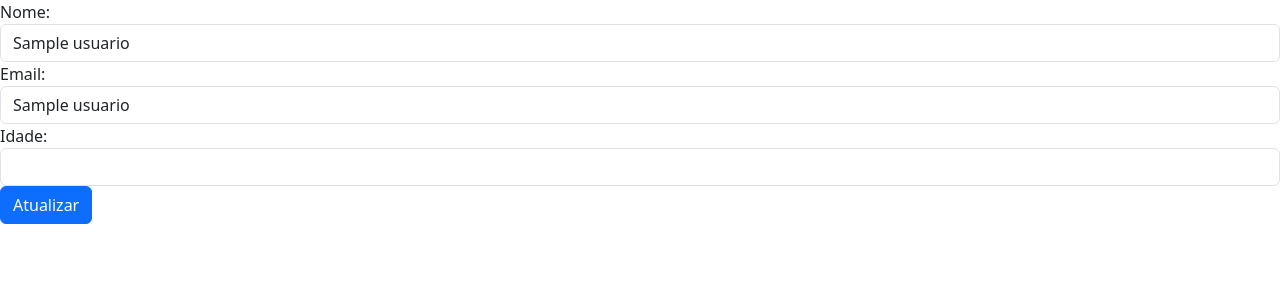
After one commit to R4PTOR-C/Flask_CRUD, a Flask app: page /editar_usuario/1 in a window 1280 px wide. The commit adds this page. Shown: the top 300 px of the page. Run offline with Flask 3, Linux system fonts and the light colour scheme; a database or web service that is not in the repository returns one stand-in record (values such as "Sample title"); some libraries are stand-ins or nearby versions.

Commit message:
Adicionadoopção de editar e deletar usuarios

```diff
--- a/app.py
+++ b/app.py
@@ -1,5 +1,5 @@
 from config import DevelopmentConfig, ProductionConfig
-from flask import Flask, render_template, request
+from flask import Flask, render_template, request, redirect, url_for
 import psycopg2
 
 
@@ -41,6 +41,49 @@ def adicionar_usuario():
     else:
         return render_template('new.html')
 
+@app.route('/deletar_usuario/<int:id>', methods=['POST'])
+def deletar_usuario(id):
+    # Lógica para deletar o usuário com o ID fornecido
+
+    conn = psycopg2.connect(host='localhost', user='rafael', password='nova_senha', database='banco_de_dados')
+    cursor = conn.cursor()
+    cursor.execute('DELETE FROM usuarios WHERE id = %s', (id,))
+    conn.commit()
+    cursor.close()
+    conn.close()
+    return redirect(url_for('show_table'))
+
+
+@app.route('/editar_usuario/<int:id>', methods=['GET'])
+def editar_usuario(id):
+    # Lógica para buscar os dados do usuário com o ID fornecido
+    conn = psycopg2.connect(host='localhost', user='rafael', password='nova_senha', database='banco_de_dados')
+    cursor = conn.cursor()
+    cursor.execute('SELECT * FROM usuarios WHERE id = %s', (id,))
+    usuario = cursor.fetchone()
+    cursor.close()
+    conn.close()
+
+    # Renderizar o template HTML do formulário de edição e passar os dados do usuário
+    return render_template('edit.html', usuario=usuario)
+
+
+@app.route('/atualizar_usuario/<int:id>', methods=['POST'])
+def atualizar_usuario(id):
+    # Lógica para atualizar os dados do usuário com o ID fornecido
+    nome = request.form.get('nome')
+    email = request.form.get('email')
+    idade = request.form.get('idade')
+
+    conn = psycopg2.connect(host='localhost', user='rafael', password='nova_senha', database='banco_de_dados')
+    cursor = conn.cursor()
+    cursor.execute('UPDATE usuarios SET nome = %s, email = %s, idade = %s WHERE id = %s', (nome, email, idade, id))
+    conn.commit()
+    cursor.close()
+    conn.close()
+
+    return redirect(url_for('show_table'))
+
 
 if __name__ == '__main__':
     app.run(debug=True)
--- /dev/null
+++ b/templates/edit.html
@@ -0,0 +1,21 @@
+    <link href="https://cdn.jsdelivr.net/npm/bootstrap@5.3.0/dist/css/bootstrap.min.css" rel="stylesheet" integrity="sha384-9ndCyUaIbzAi2FUVXJi0CjmCapSmO7SnpJef0486qhLnuZ2cdeRhO02iuK6FUUVM" crossorigin="anonymous">
+
+
+<form method="POST" action="{{ url_for('atualizar_usuario', id=usuario[0]) }}">
+    <div class="form-group">
+        <label for="nome">Nome:</label>
+        <input type="text" id="nome" name="nome" value="{{ usuario[1] }}" class="form-control">
+    </div>
+    <div class="form-group">
+        <label for="email">Email:</label>
+        <input type="email" id="email" name="email" value="{{ usuario[2] }}" class="form-control">
+    </div>
+    <div class="form-group">
+        <label for="idade">Idade:</label>
+        <input type="number" id="idade" name="idade" value="{{ usuario[3] }}" class="form-control">
+    </div>
+    <button type="submit" class="btn btn-primary">Atualizar</button>
+</form>
+
+
+        <script src="https://cdn.jsdelivr.net/npm/bootstrap@5.3.0/dist/js/bootstrap.bundle.min.js" integrity="sha384-geWF76RCwLtnZ8qwWowPQNguL3RmwHVBC9FhGdlKrxdiJJigb/j/68SIy3Te4Bkz" crossorigin="anonymous"></script>
```
Also changed, not shown: templates/index.html (+10 -1 lines).
